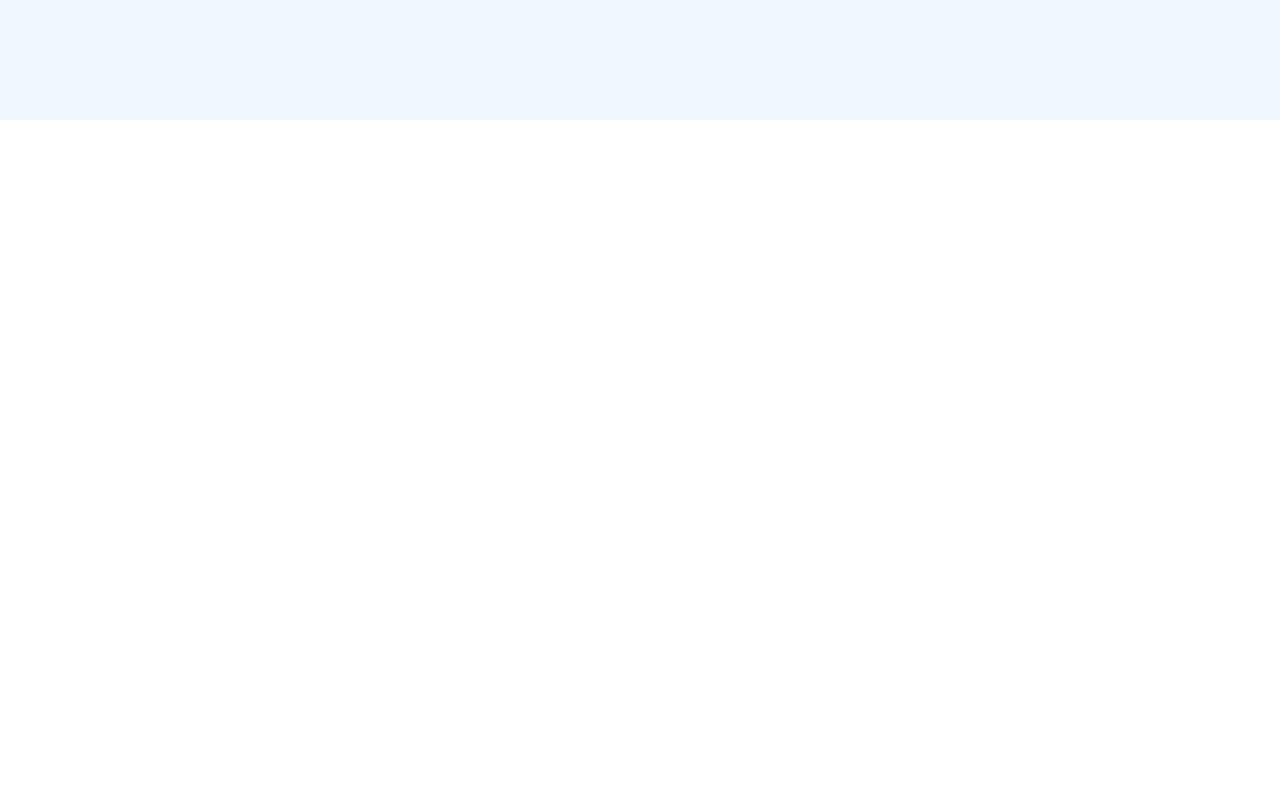
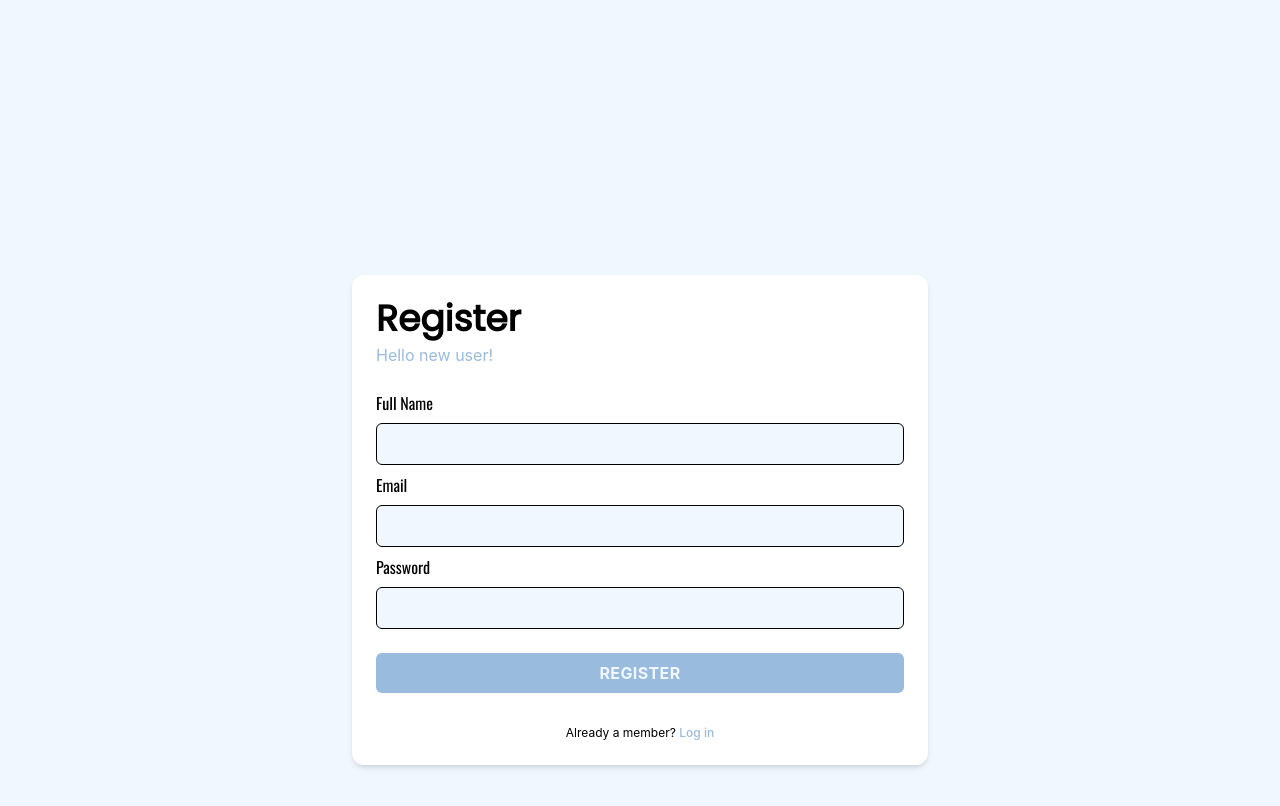
Before and after one commit to Stassie11/Skillsify.UI, a React (Create React App) app in the folder skillsify/: page / in a window 1280 px wide. Shown: the part 680-1486 px from the top of the page. Before the commit the page ends 800 px from the top, so only its background shows below. Built offline with nearby package versions, Linux system fonts and the light colour scheme.

Commit message:
created register page

```diff
--- a/skillsify/package.json
+++ b/skillsify/package.json
@@ -8,7 +8,7 @@
     "@testing-library/user-event": "^13.5.0",
     "react": "^18.2.0",
     "react-dom": "^18.2.0",
-    "react-scripts": "5.0.1",
+    "react-scripts": "^5.0.1",
     "web-vitals": "^2.1.4"
   },
   "scripts": {
--- a/skillsify/src/App.js
+++ b/skillsify/src/App.js
@@ -1,11 +1,13 @@
 import logo from './logo.svg';
 import './App.css';
 import Login from './pages/Login.js';
+import Register from './pages/Register.js';
 
 function App() {
   return (
     <div className="App bg-whitecustom">
      <Login></Login>
+     <Register></Register>
     </div>
   );
 }
--- /dev/null
+++ b/skillsify/src/pages/Register.js
@@ -0,0 +1,71 @@
+import React from 'react';
+
+export default function Register() {
+    return (
+        <div className="relative flex flex-col justify-center min-h-screen overflow-hidden">
+            <div className="w-full p-6 m-auto bg-white rounded-xl shadow-md lg:max-w-xl">
+                <h1 className="text-4xl font-poppins font-bold text-left text-purple-700">
+                   Register
+                </h1>
+                <h1 className="mt-1 text-left text-graycustom">Hello new user!</h1>
+                <form className="mt-6">
+                    <div className="mb-2">
+                        <label
+                            for="fullName"
+                            className="block font-oswald text-left text-gray-800y"
+                        >
+                            Full Name
+                        </label>
+                        <input
+                            type="fullName"
+                            className="block w-full px-4 py-2 mt-2 text-purple-700 bg-whitecustom border rounded-md focus:border-purple-400 focus:ring-purple-300 focus:outline-none focus:ring focus:ring-opacity-40"
+                        />
+                    </div>
+                    <div className="mb-2">
+                        <label
+                            for="email"
+                            className="block font-oswald text-left text-gray-800"
+                        >
+                            Email
+                        </label>
+                        <input
+                            type="email"
+                            className="block w-full px-4 py-2 mt-2 text-purple-700 bg-whitecustom border rounded-md focus:border-purple-400 focus:ring-purple-300 focus:outline-none focus:ring focus:ring-opacity-40"
+                        />
+                    </div>
+                    <div className="mb-2">
+                        <label
+                            for="password"
+                            className="block font-oswald text-left text-gray-800"
+                        >
+                            Password
+                        </label>
+                        <input
+                            type="password"
+                            className="block w-full px-4 py-2 mt-2 text-purple-700 bg-whitecustom border rounded-md focus:border-purple-400 focus:ring-purple-300 focus:outline-none focus:ring focus:ring-opacity-40"
+                        />
+                    </div>
+
+                    <div className="mt-6">
+                        <button className="font-buttons rounded-3xl font-bold bg-graycustom w-full px-4 py-2 tracking-wide text-whitecustom transition-colors duration-200 transform bg-purple-700 rounded-md hover:bg-purple-600 focus:outline-none focus:bg-purple-600">
+                            REGISTER
+                        </button>
+                    </div>
+                </form>
+
+                <p className="mt-8 text-xs font-lightgraycustom text-center">
+                    {" "}
+                    Already a member?{" "}
+                    <a
+                        href="#"
+                        className="font-medium text-graycustom hover:underline"
+                    >
+                        Log in
+                    </a>
+                </p>
+            </div>
+        </div>
+    );
+}
+
+export {Register}
```
Also changed, not shown: 1 other file (tests, documents, lock files or other folders).
